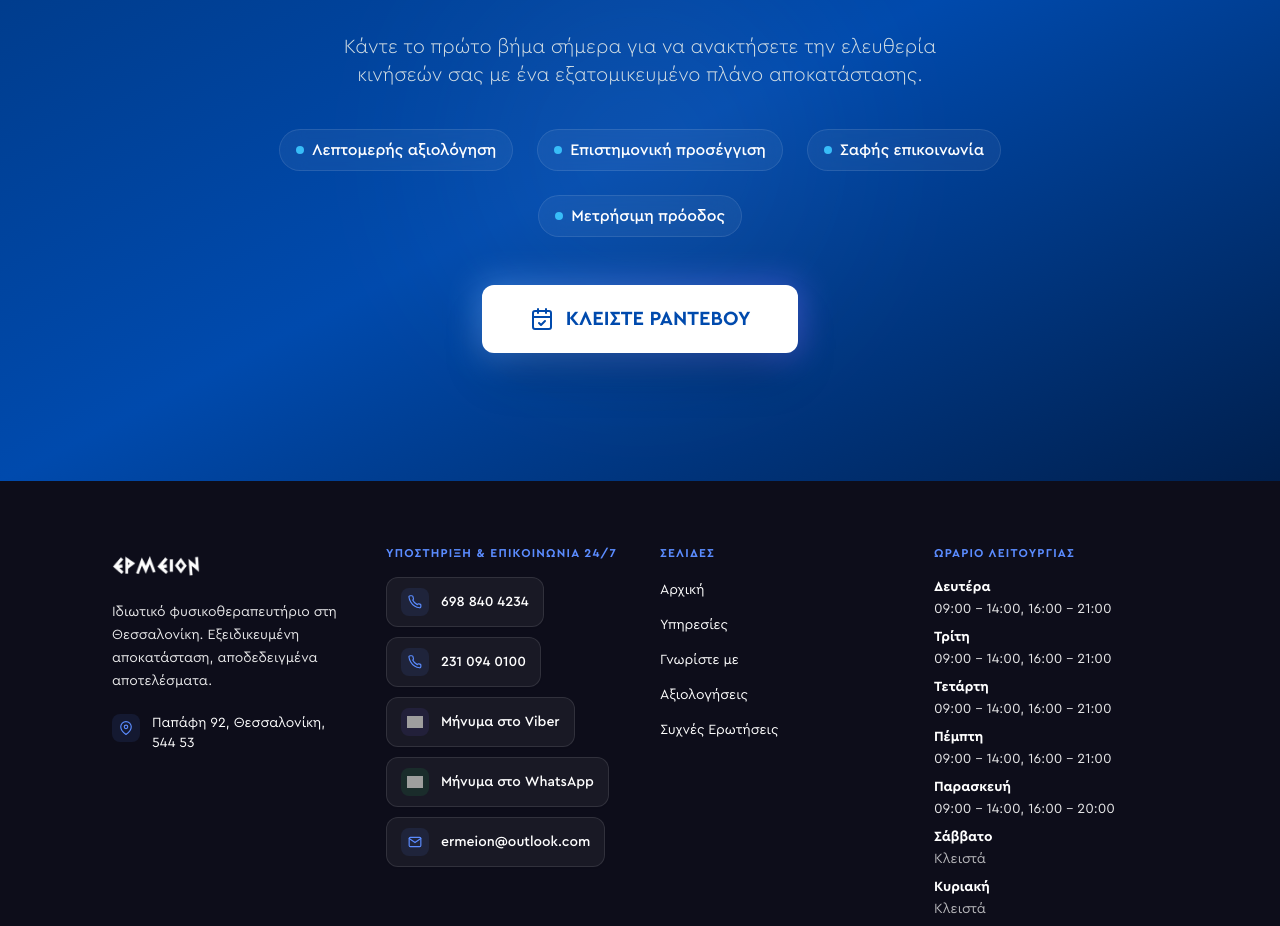
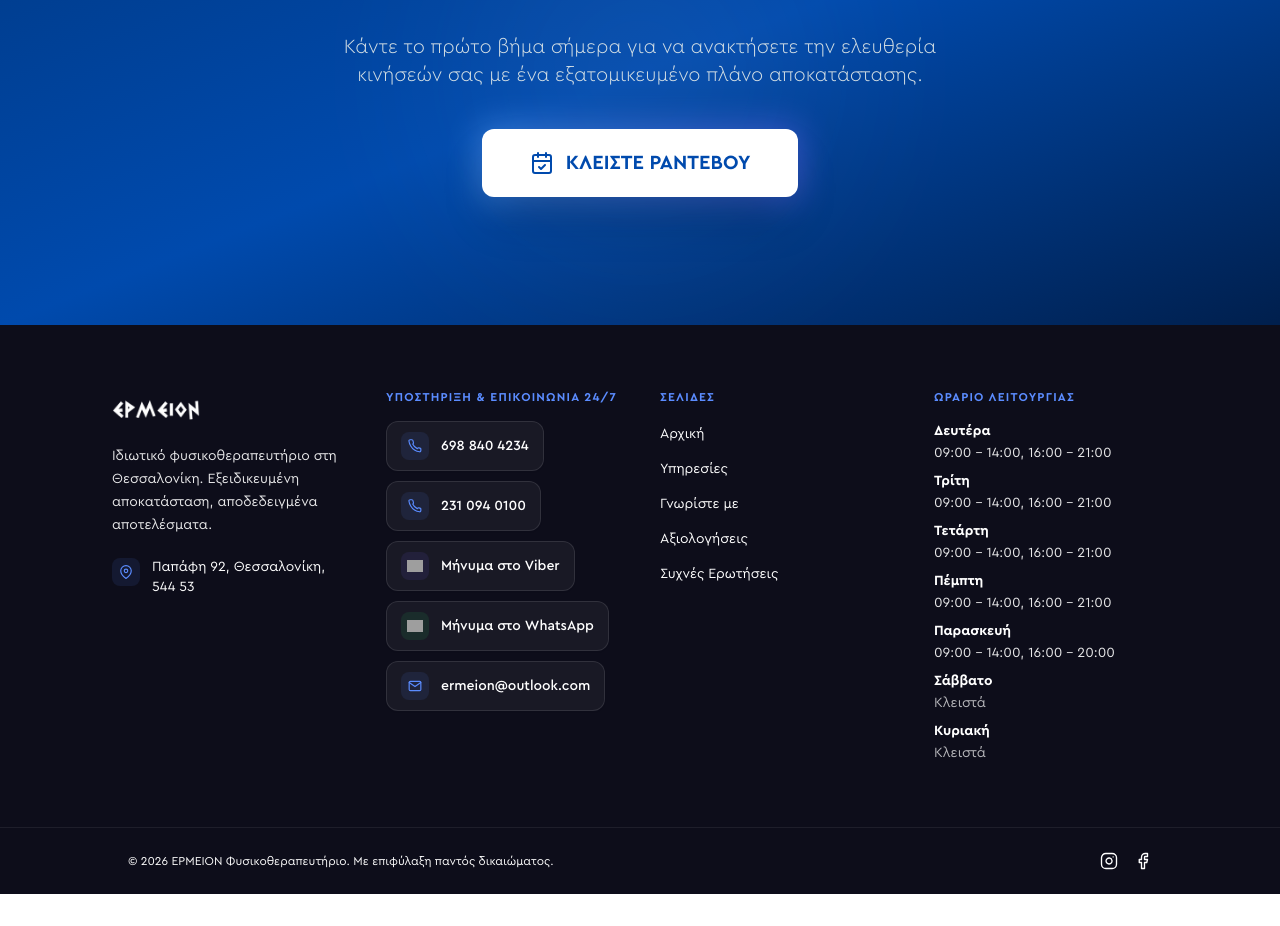
Before and after one commit to Ermeion/ermeion-website, a React (Vite) app: page / in a window 1280 px wide. Shown: the part 9961-10887 px from the top of the page. After the commit the page ends 10855 px from the top, so only its background shows below. Built offline with nearby package versions, Linux system fonts and the light colour scheme; grey boxes are pictures that could not be loaded.

Commit message:
section-footer-update

```diff
--- a/src/App.tsx
+++ b/src/App.tsx
@@ -1485,13 +1485,6 @@ function FAQSection() {
 }
 
 // Final CTA Section Component
-const guaranteeItems = [
-  'Λεπτομερής αξιολόγηση',
-  'Επιστημονική προσέγγιση',
-  'Σαφής επικοινωνία',
-  'Μετρήσιμη πρόοδος',
-];
-
 function FinalCTASection() {
   return (
     <section id="contact" className="relative overflow-hidden py-24 md:py-32 w-full text-center bg-gradient-to-br from-[#003882] via-[#004aad] to-[#001f4d] scroll-mt-20">
@@ -1524,21 +1517,6 @@ function FinalCTASection() {
         <p className="text-lg md:text-xl text-[#eaefeb] opacity-90 max-w-2xl mb-10 leading-relaxed font-light">
           Κάντε το πρώτο βήμα σήμερα για να ανακτήσετε την ελευθερία κινήσεών σας με ένα εξατομικευμένο πλάνο αποκατάστασης.
         </p>
-
-        {/* Benefits Grid */}
-        <div className="flex flex-wrap justify-center gap-3 md:gap-6 mb-12 max-w-3xl">
-          {guaranteeItems.map((item, i) => (
-            <div
-              key={i}
-              className="flex items-center gap-2 px-4 py-2 rounded-full border border-white/10 backdrop-blur-md bg-white/5"
-            >
-              <span className="w-2 h-2 rounded-full bg-[#38bdf8]" />
-              <span className="text-white font-medium text-sm md:text-base">
-                {item}
-              </span>
-            </div>
-          ))}
-        </div>
 
         {/* Pulsing Animated Button */}
         <div className="relative group">
```
